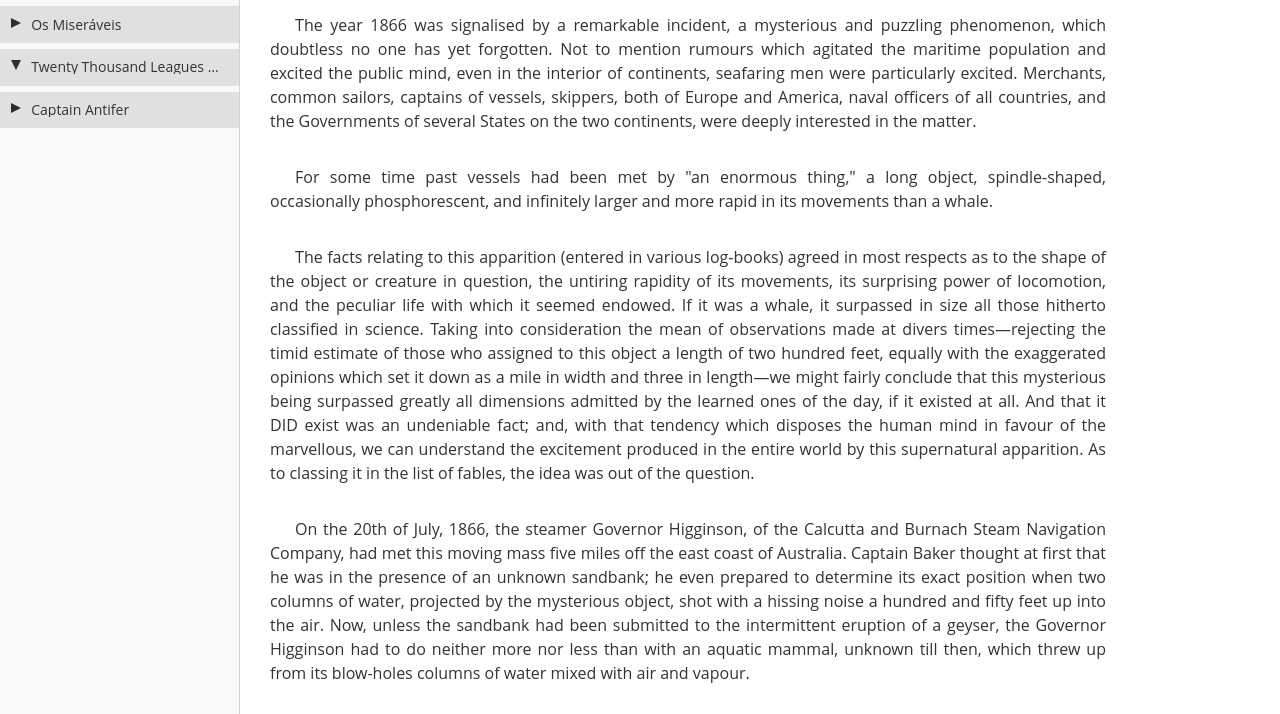
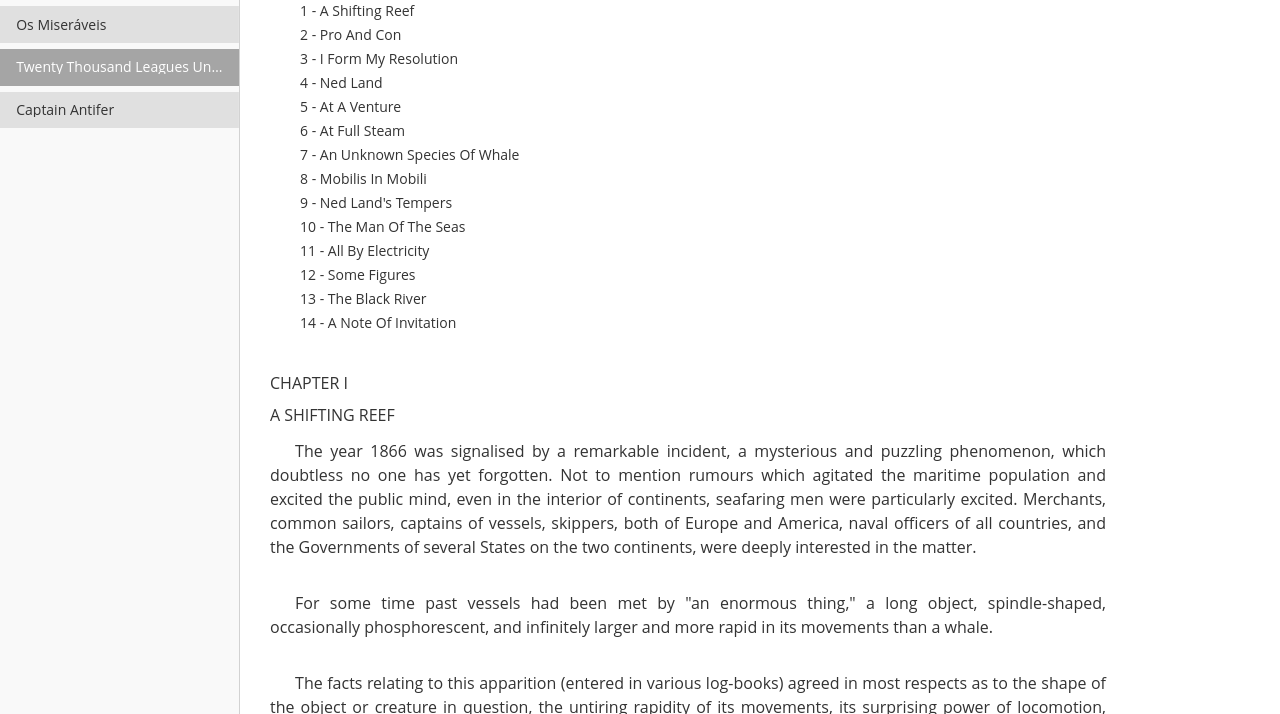
Before and after one commit to raphamorim/offline-reader, a plain HTML site: page index.html in a window 1280 px wide. Shown: the part 81-795 px from the top of the page. Drawn offline with Linux system fonts and the light colour scheme.

Commit message:
chapters list

```diff
--- a/index.html
+++ b/index.html
@@ -10,12 +10,39 @@
 <body>
     <section class="sidebar">
         <div class="sidebar-list">
-            <a href="/css/" class="sidebar-list--item" data-slug="css" title="Os Miseráveis" tabindex="-1"><span class="sidebar-list--arrow"></span><span class="sidebar-list--text">Os Miseráveis</span></a>
-            <a href="/css/" class="sidebar-list--item" data-slug="css" title="Twenty Thousand Leagues Under the Sea" tabindex="-1"><span class="sidebar-list--arrow active"></span><span class="sidebar-list--text">Twenty Thousand Leagues Under the Sea</span></a>
-            <a href="/css/" class="sidebar-list--item" data-slug="css" title="Captain Antifer" tabindex="-1"><span class="sidebar-list--arrow"></span><span class="sidebar-list--text">Captain Antifer</span></a>
+            <a href="/css/" class="sidebar-list--item" data-slug="css" title="Os Miseráveis" tabindex="-1">
+                <span class="sidebar-list--text">Os Miseráveis</span>
+            </a>
+            <a href="/css/" class="sidebar-list--item active" data-slug="css" title="Twenty Thousand Leagues Under the Sea" tabindex="-1">
+                <span class="sidebar-list--text">Twenty Thousand Leagues Under the Sea</span>
+            </a>
+            <a href="/css/" class="sidebar-list--item" data-slug="css" title="Captain Antifer" tabindex="-1">
+                <span class="sidebar-list--text">Captain Antifer</span>
+            </a>
         </div>
     </section>
     <section class="reader">
+        <div class="title">
+            Twenty Thousand Leagues Under the Sea
+        </div>
+        <div class="chapters-list">
+            <ul class="chapters">
+                <li class="chapter">1 - A Shifting Reef</li>
+                <li class="chapter">2 - Pro And Con</li>
+                <li class="chapter">3 - I Form My Resolution</li>
+                <li class="chapter">4 - Ned Land</li>
+                <li class="chapter">5 - At A Venture</li>
+                <li class="chapter">6 - At Full Steam</li>
+                <li class="chapter">7 - An Unknown Species Of Whale</li>
+                <li class="chapter">8 - Mobilis In Mobili</li>
+                <li class="chapter">9 - Ned Land's Tempers</li>
+                <li class="chapter">10 - The Man Of The Seas</li>
+                <li class="chapter">11 - All By Electricity</li>
+                <li class="chapter">12 - Some Figures</li>
+                <li class="chapter">13 - The Black River</li>
+                <li class="chapter">14 - A Note Of Invitation</li>
+            </ul>
+        </div>
         <div class="text">CHAPTER I
 
 A SHIFTING REEF
--- a/main.css
+++ b/main.css
@@ -73,15 +73,24 @@ body {
     bottom: 0;
     left: 15rem;
     background: #FFF;
+    padding: 30px;
 }
 
-.text {
-    padding: 30px;
+.reader .title {
+    font-size: 30px;
+    margin-bottom: 20px;
+}
+
+.reader .chapters-list {
+    margin-bottom: 40px;
+}
+
+.reader .text {
     text-align: justify;
     white-space: pre-wrap;
 }
 
-.text p {
+.reader .text p {
     text-indent: 3%;
 }
 
@@ -106,32 +115,22 @@ body {
     cursor: default;
     background: rgba(0,0,0,.1);
     box-shadow: inset -1px 0 #e3e3e3;
+    color: #333;
 }
 
-.sidebar-list--arrow {
-    position: absolute;
-    width: 0;
-    height: 0;
-    border-top: 5px solid transparent;
-    border-left: 10px solid rgba(0,0,0,.8);
-    border-bottom: 5px solid transparent;
-}
-
-.sidebar-list--arrow.active {
-    width: 0;
-    height: 0;
-    border-left: 5px solid transparent;
-    border-right: 5px solid transparent;
-    border-top: 10px solid rgba(0,0,0,.8);
+.sidebar-list--item.active {
+    background: #a5a5a5;
+    box-shadow: inset -1px 0 #a5a5a5;
+    color: #FFF;
 }
 
 .sidebar-list--text {
     display: block;
     pointer-events: none;
-    color: #333;
     text-decoration: none;
-    margin-left: 20px;
+    margin-left: 5px;
 }
+
 .sidebar-list--item, .sidebar-list--text {
     overflow: hidden;
     white-space: nowrap;
@@ -139,3 +138,17 @@ body {
     overflow-wrap: normal;
     text-overflow: ellipsis;
 }
+
+.chapters {
+    margin-left: 30px;
+}
+
+.chapters > .chapter {
+    font-size: 14px;
+    padding: 5px 0;
+    overflow: hidden;
+    white-space: nowrap;
+    word-wrap: normal;
+    overflow-wrap: normal;
+    text-overflow: ellipsis;
+}
```
